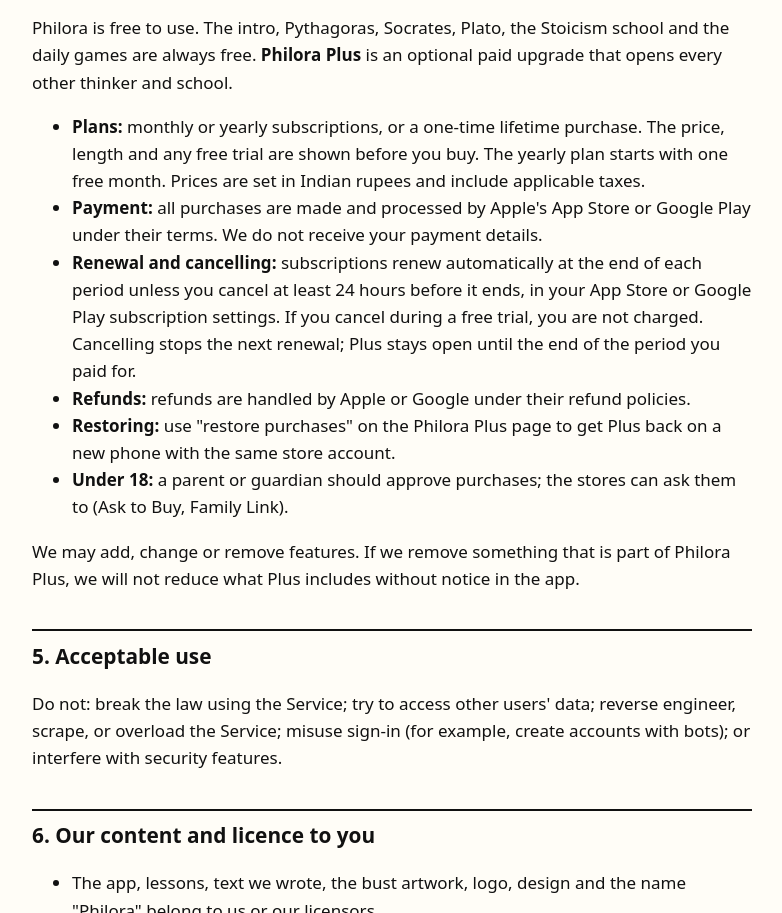
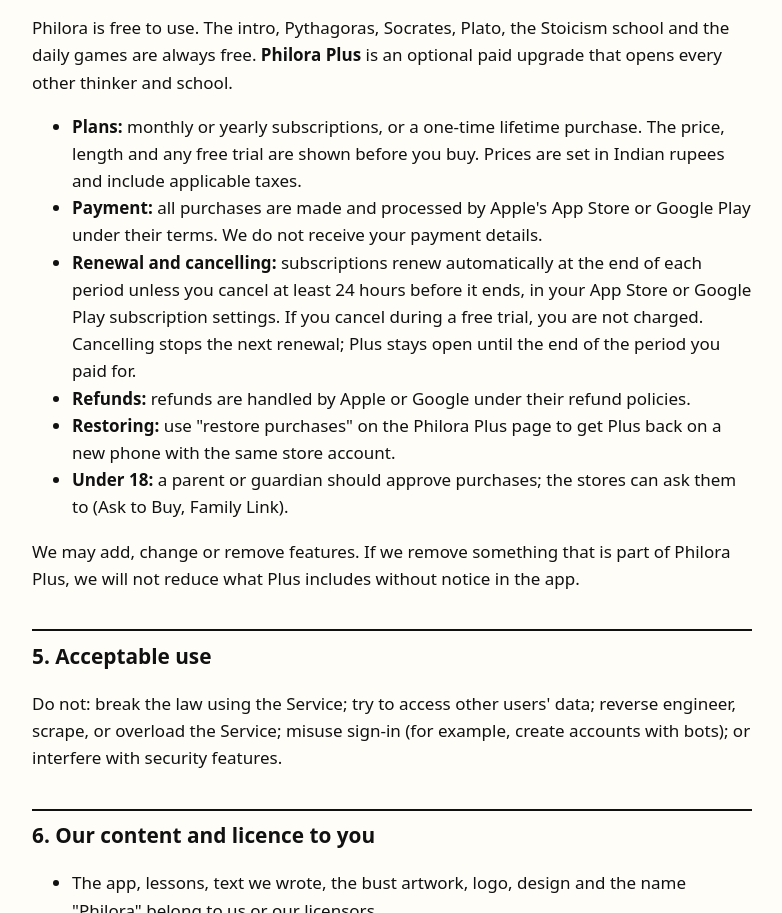
Before and after one commit to ivihaanj/philora-site, a plain HTML site: page terms/index.html in a window 1280 px wide. Shown: the part 1248-2161 px from the top of the page, without its empty margins (248-1030 px from the left). Drawn offline with Linux system fonts and the light colour scheme.

Commit message:
Plus: no free month
Co-Authored-By: Claude Opus 5.5 <noreply@anthropic.com>
Claude-Session: https://claude.ai/code/session_01L9KxLEdFzALCyY7ZZP5zsm

```diff
--- a/terms/index.html
+++ b/terms/index.html
@@ -43,7 +43,7 @@ footer{max-width:760px;margin:0 auto;padding:20px;color:var(--ink2);font-size:.9
 <h2>4. Free and paid features, changes</h2>
 <p>Philora is free to use. The intro, Pythagoras, Socrates, Plato, the Stoicism school and the daily games are always free. <strong>Philora Plus</strong> is an optional paid upgrade that opens every other thinker and school.</p>
 <ul>
-<li><strong>Plans:</strong> monthly or yearly subscriptions, or a one-time lifetime purchase. The price, length and any free trial are shown before you buy. The yearly plan starts with one free month. Prices are set in Indian rupees and include applicable taxes.</li>
+<li><strong>Plans:</strong> monthly or yearly subscriptions, or a one-time lifetime purchase. The price, length and any free trial are shown before you buy. Prices are set in Indian rupees and include applicable taxes.</li>
 <li><strong>Payment:</strong> all purchases are made and processed by Apple's App Store or Google Play under their terms. We do not receive your payment details.</li>
 <li><strong>Renewal and cancelling:</strong> subscriptions renew automatically at the end of each period unless you cancel at least 24 hours before it ends, in your App Store or Google Play subscription settings. If you cancel during a free trial, you are not charged. Cancelling stops the next renewal; Plus stays open until the end of the period you paid for.</li>
 <li><strong>Refunds:</strong> refunds are handled by Apple or Google under their refund policies.</li>
```
Also changed, not shown: index.html (+1 -1 lines).
